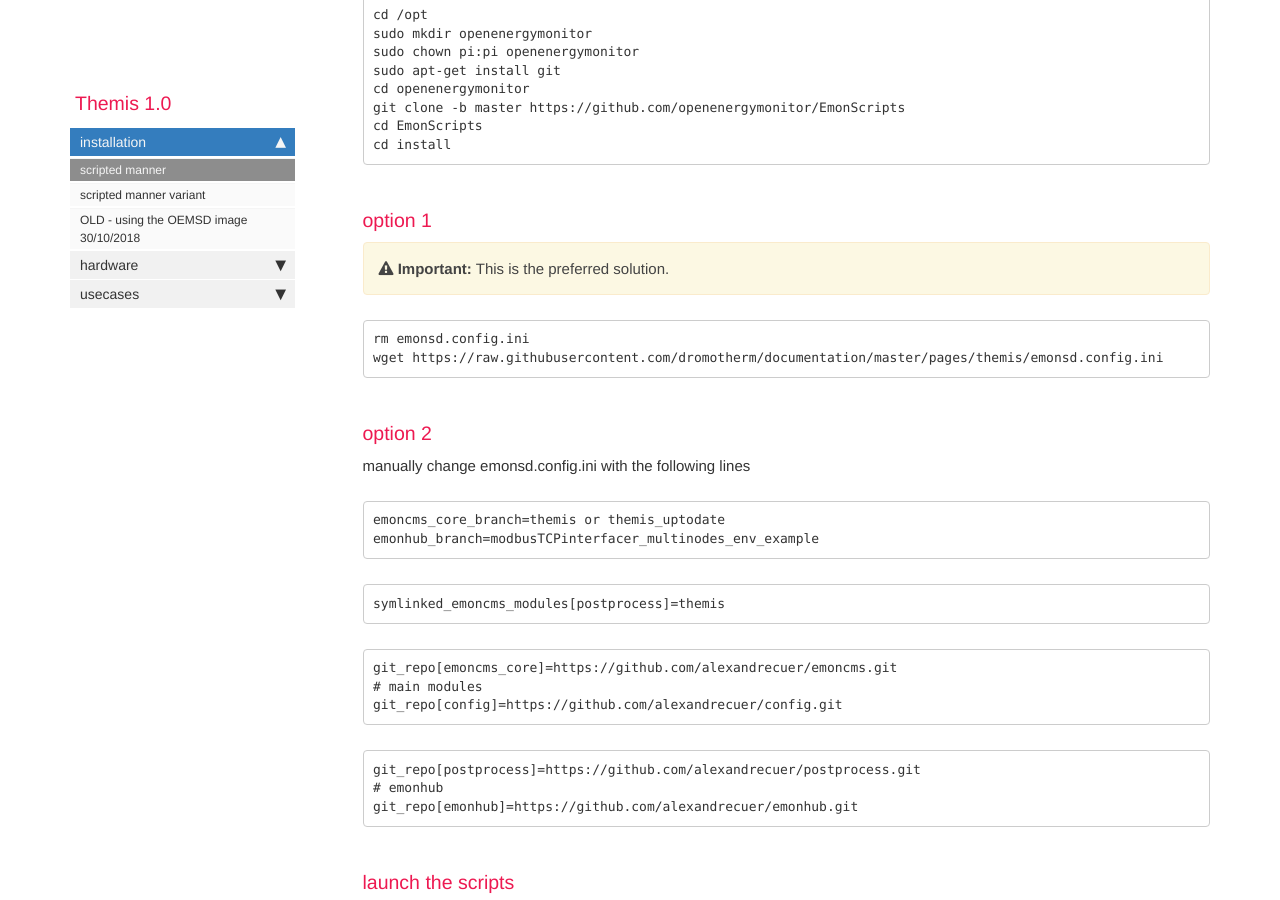
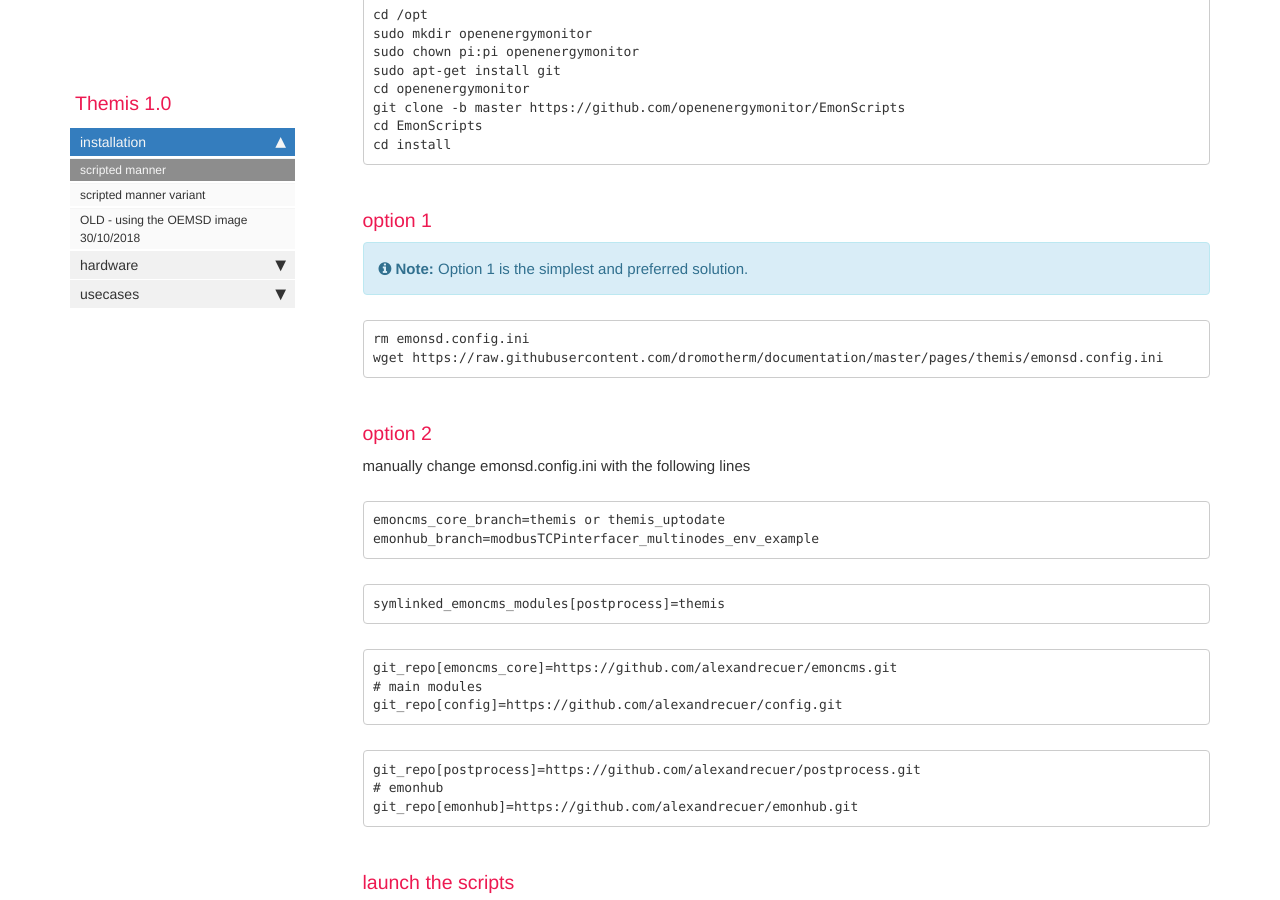
Before and after one commit to dromotherm/documentation, a Jekyll site: the page built from pages/themis/Note_install_Themis.md, in a window 1280 px wide and 900 px high, scrolled down 1376 px. Built offline with Jekyll 4.4.1, drawn with Linux system fonts in a browser that asks for light colours; comment, search, counter and statistics services are not loaded.

Commit message:
Update Note_install_Themis.md

````diff
--- a/pages/themis/Note_install_Themis.md
+++ b/pages/themis/Note_install_Themis.md
@@ -57,7 +57,7 @@
 ```
 
 ### option 1
-{% include important.html content="This is the preferred solution." %}
+{% include note.html content="Option 1 is the simplest and preferred solution." %}
 ```
 rm emonsd.config.ini
 wget https://raw.githubusercontent.com/dromotherm/documentation/master/pages/themis/emonsd.config.ini
````
